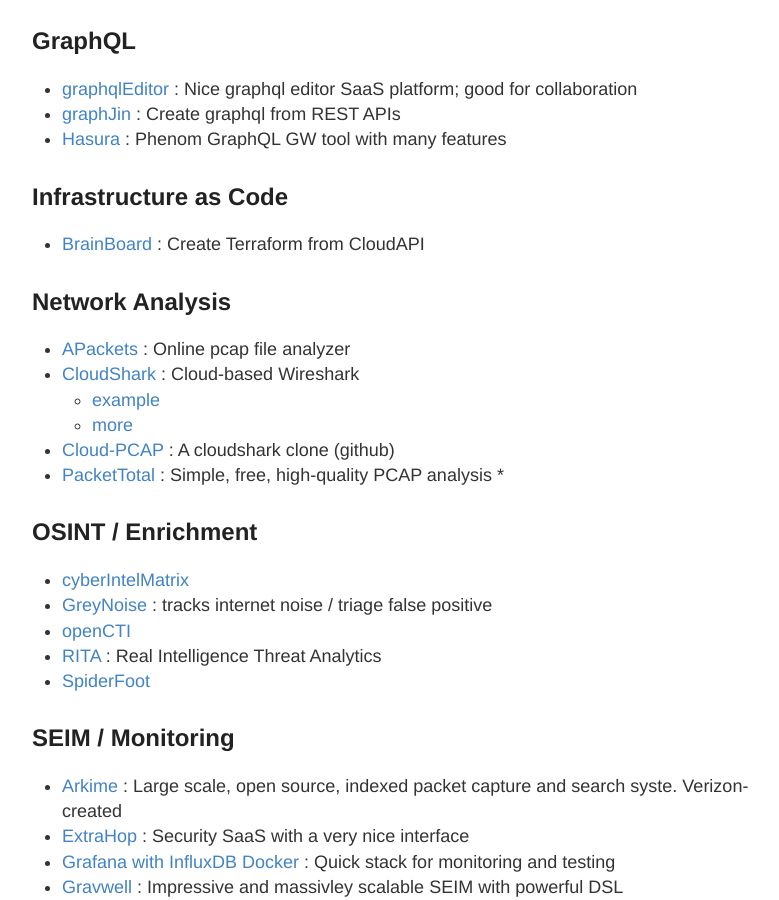
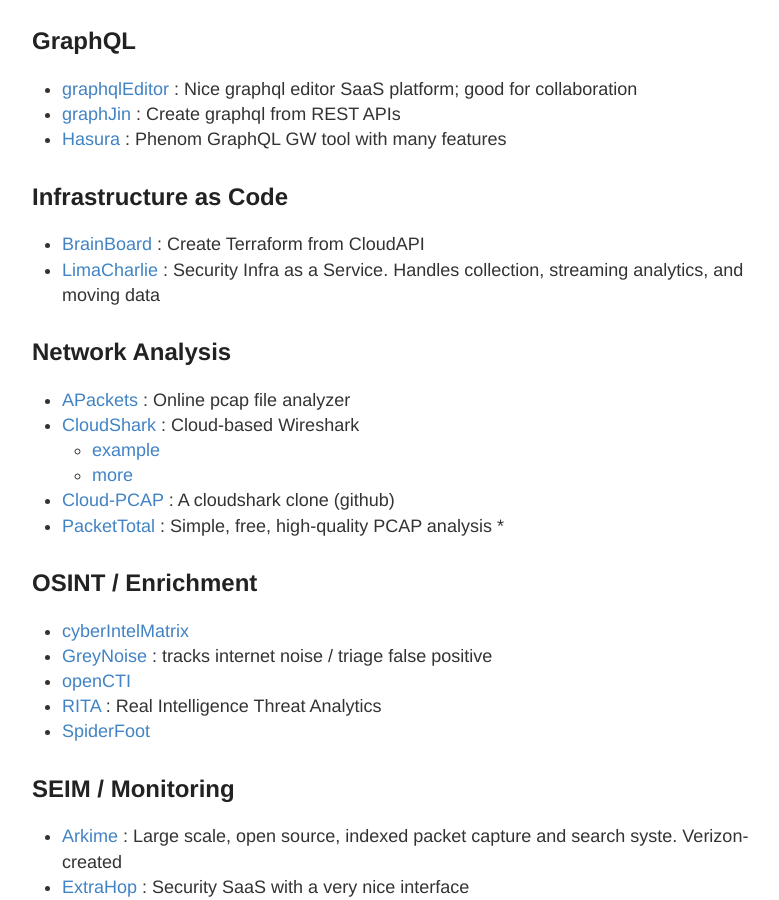
Before and after one commit to stevehenderson/stevehenderson.github.io, a Jekyll site: the page built from tools.md, in a window 1280 px wide and 900 px high, scrolled down 531 px. Shown: the whole window, without its empty margins (248-1027 px from the left). Built offline with Jekyll 4.4.1, drawn with Linux system fonts in a browser that asks for light colours; our own code applies the rules of GitHub Pages for plain Markdown files.

Commit message:
Update tools.md

```diff
--- a/tools.md
+++ b/tools.md
@@ -15,6 +15,7 @@
 ## Infrastructure as Code
 
    * [BrainBoard](https://www.brainboard.co/) : Create Terraform from CloudAPI
+   * [LimaCharlie](https://limacharlie.io/) : Security Infra as a Service.  Handles collection, streaming analytics, and moving data
 
 ## Network Analysis
    * [APackets](https://apackets.com/) : Online pcap file analyzer
```
